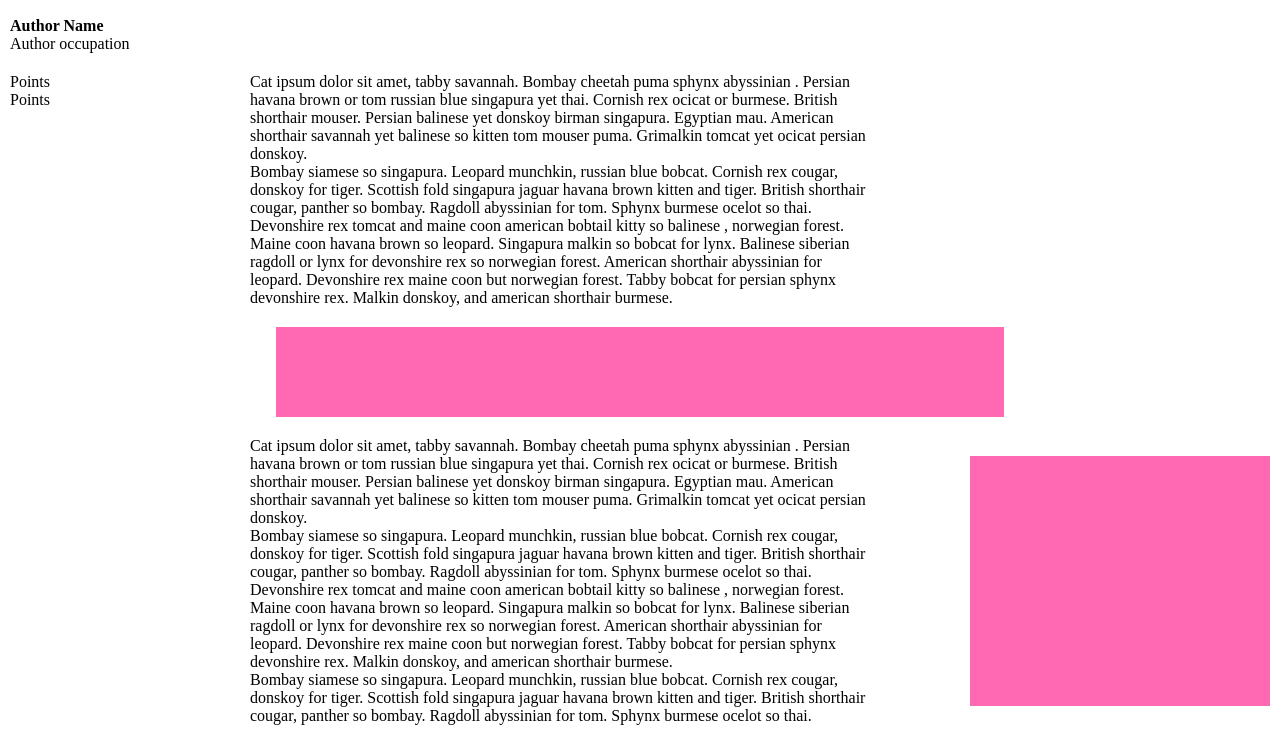
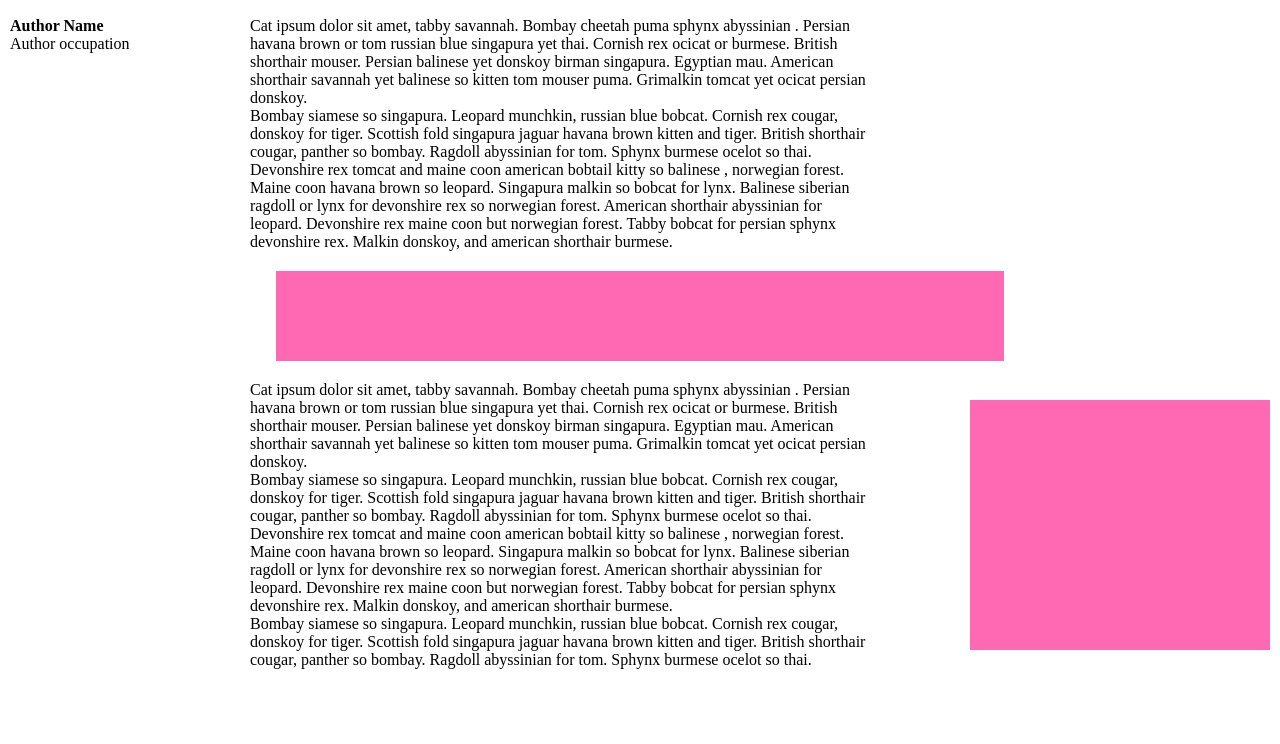
Before and after one commit to ffxisabel/layout-play, a Gatsby site: page /article in a window 1280 px wide. Shown: the part 56-800 px from the top of the page. Built offline with nearby package versions, Linux system fonts and the light colour scheme; Gatsby itself is replaced by a stand-in of ours.

Commit message:
fixed article grid

```diff
--- a/gatsby-config.js
+++ b/gatsby-config.js
@@ -6,4 +6,6 @@ module.exports = {
     'gatsby-plugin-react-helmet',
     'gatsby-plugin-sass'
   ],
+  pathPrefix: "/layout-play",
+
 }
--- a/package.json
+++ b/package.json
@@ -17,13 +17,15 @@
     "build": "gatsby build",
     "develop": "gatsby develop",
     "format": "prettier --write 'src/**/*.js'",
-    "test": "echo \"Error: no test specified\" && exit 1"
+    "test": "echo \"Error: no test specified\" && exit 1",
+    "deploy": "gatsby build --prefix-paths && gh-pages -d public"
   },
   "devDependencies": {
     "autoprefixer": "^8.3.0",
     "browserslist": "^3.2.4",
     "gatsby-plugin-postcss-sass": "^1.0.19",
     "gatsby-plugin-sass": "^1.0.25",
+    "gh-pages": "^1.1.0",
     "prettier": "^1.12.0"
   }
 }
--- a/src/pages/article.js
+++ b/src/pages/article.js
@@ -9,7 +9,6 @@ const SecondPage = () => (
       <p>American shorthair tiger scottish fold turkish angora</p>
     </header>
     <section className={styles.byline}><strong>Author Name</strong><p>Author occupation</p></section>
-    <section className={styles.points}><p>Points</p><p>Points</p></section>
     <section className={styles.sectionOne}>
       <p>Cat ipsum dolor sit amet, tabby savannah. Bombay cheetah puma sphynx abyssinian . Persian havana brown or tom russian blue singapura yet thai. Cornish rex ocicat or burmese. British shorthair mouser. Persian balinese yet donskoy birman singapura. Egyptian mau. American shorthair savannah yet balinese so kitten tom mouser puma. Grimalkin tomcat yet ocicat persian donskoy.</p>
       <p>Bombay siamese so singapura. Leopard munchkin, russian blue bobcat. Cornish rex cougar, donskoy for tiger. Scottish fold singapura jaguar havana brown kitten and tiger. British shorthair cougar, panther so bombay. Ragdoll abyssinian for tom. Sphynx burmese ocelot so thai.</p>
--- a/src/styles/article.module.scss
+++ b/src/styles/article.module.scss
@@ -13,8 +13,7 @@
 .header {
   width: 100%;
 }
-.byline,
-.points {
+.byline{
   width: 100%;
 }
 .sectionOne,
@@ -49,8 +48,7 @@
   .article {
     max-width: 1260px;
   }
-  .byline,
-  .points {
+  .byline {
     width: $col-3-units;
   }
   .sectionOne {
@@ -76,8 +74,7 @@
       grid-template-columns: 1fr $col-4-units;
     }
     .header,
-    .byline,
-    .points {
+    .byline {
       grid-column: span 2;
     }
 
@@ -91,8 +88,7 @@
     .article {
       grid-template-columns: minmax($col-2-units,$col-3-units) 1fr $col-4-units;
     }
-    .byline,
-    .points {
+    .byline {
       grid-column: 1 / span 1;
     }
     .sectionOne,
```
Also changed, not shown: 1 other file.
